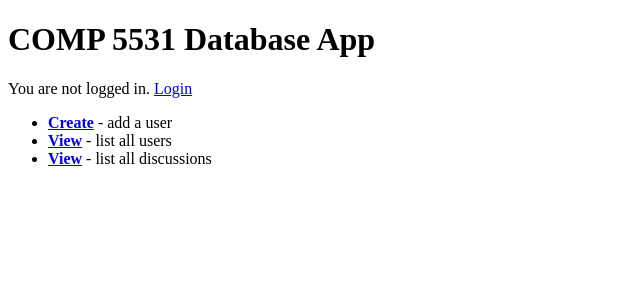
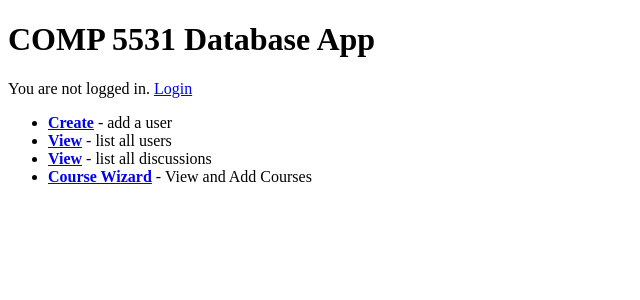
Before and after one commit to jamestjw/comp5531-w22-proj, a PHP site: page / in a window 1280 px wide. Shown: the top 300 px of the page, without its empty margins (0-640 px from the left). Run offline with PHP 8.4, Linux system fonts and the light colour scheme.

Commit message:
Updated index.

```diff
--- a/public/index.php
+++ b/public/index.php
@@ -10,6 +10,9 @@
   <li>
     <a href="discussions.php"><strong>View</strong></a> - list all discussions
   </li>
+  <li>
+    <a href="course_wizard.php"><strong>Course Wizard</strong></a> - View and Add Courses
+  </li>
 </ul>
 
 <?php include "templates/footer.php"; ?>
```
